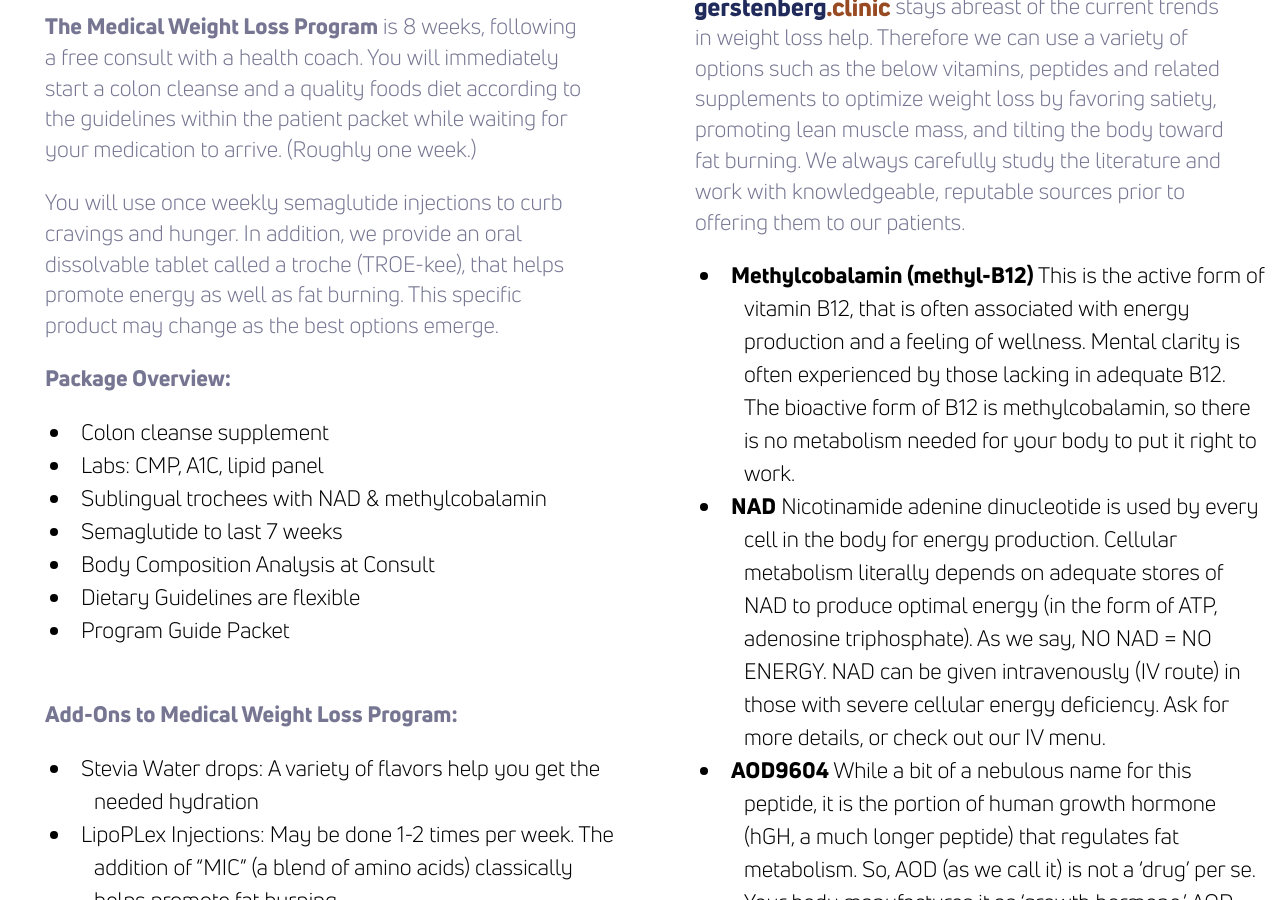
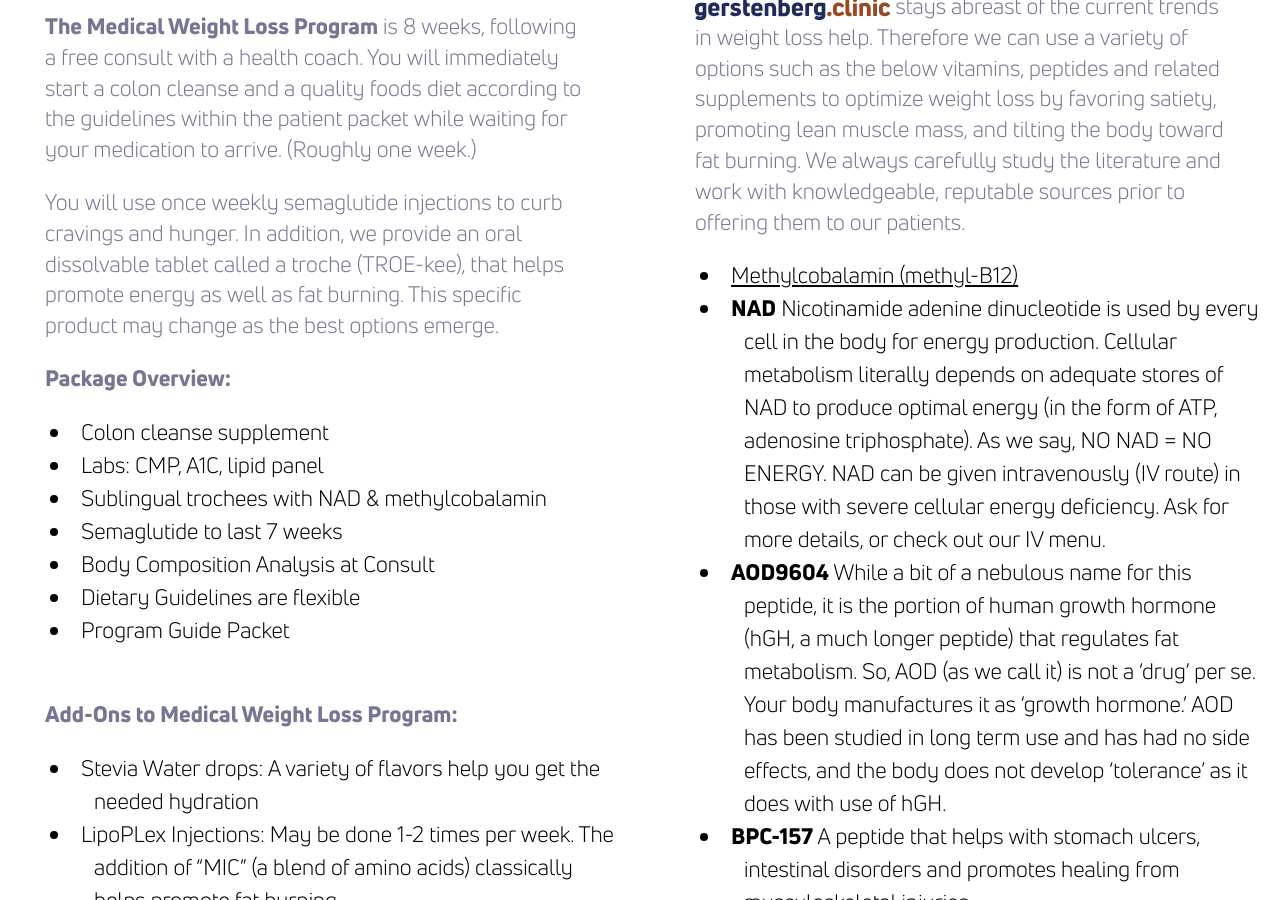
Before and after one commit to theneverwoods/gerstenberg.clinic, a Jekyll site: the page built from services/weight.html, in a window 1280 px wide and 900 px high, scrolled down 1860 px. Built offline with Jekyll 4.4.1, drawn with Linux system fonts in a browser that asks for light colours.

Commit message:
Update weight.html

```diff
--- a/services/weight.html
+++ b/services/weight.html
@@ -52,7 +52,7 @@ keywords: "weight loss, semaglutide, Ozempic, Wegovy, Rybelsus"
     <p>{% include svgs/logo.html %} stays abreast of the current trends in weight loss help. Therefore we can use a variety of options such as the below vitamins, peptides and related supplements to optimize weight loss by favoring satiety, promoting lean muscle mass, and tilting the body toward fat burning. We always carefully study the literature and work with knowledgeable, reputable sources prior to offering them to our patients.
           </p>
     <ul style="padding-left: 35px;">
-        <li><b>Methylcobalamin (methyl-B12)</b> This is the active form of vitamin B12, that is often associated with energy production and a feeling of wellness. Mental clarity is often experienced by those lacking in adequate B12. The bioactive form of B12 is methylcobalamin, so there is no metabolism needed for your body to put it right to work.</li>
+        <li><a href="methylb12">Methylcobalamin (methyl-B12)</a></li>
         <li><b>NAD</b> Nicotinamide adenine dinucleotide is used by every cell in the body for energy production. Cellular metabolism literally depends on adequate stores of NAD to produce optimal energy (in the form of ATP, adenosine triphosphate). As we say, NO NAD = NO ENERGY. NAD can be given intravenously (IV route) in those with severe cellular energy deficiency. Ask for more details, or check out our IV menu.</li>
         <li><b>AOD9604</b> While a bit of a nebulous name for this peptide, it is the portion of human growth hormone (hGH, a much longer peptide) that regulates fat metabolism. So, AOD (as we call it) is not a ‘drug’ per se. Your body manufactures it as ‘growth hormone.’ AOD has been studied in long term use and has had no side effects, and the body does not develop ‘tolerance’ as it does with use of hGH.</li>
         <li><b>BPC-157</b> A peptide that helps with stomach ulcers, intestinal disorders and promotes healing from musculoskeletal injuries.</li>
@@ -93,7 +93,7 @@ keywords: "weight loss, semaglutide, Ozempic, Wegovy, Rybelsus"
 
 <div class="row cards" style="padding-top:30">
 
-	<div class="third card light">
+	<div class="third card light" id="methylb12">
 		<h3>Methylcobalamin (methyl-B12)</h3>
 		<p>This is the active form of vitamin B12, that is often associated with energy production and a feeling of wellness. Mental clarity is often experienced by those lacking in adequate B12. The bioactive form of B12 is methylcobalamin, so there is no metabolism needed for your body to put it right to work.</p>
 	</div>
@@ -112,7 +112,7 @@ keywords: "weight loss, semaglutide, Ozempic, Wegovy, Rybelsus"
 	</div>
 </div>
 
-<div class="row cards" style="padding-top:30">
+<div class="row cards" style="padding-top:30" id="weightaddon2">
 
 	<div class="third card light">
 		<h3>CJC1295</h3>
```
